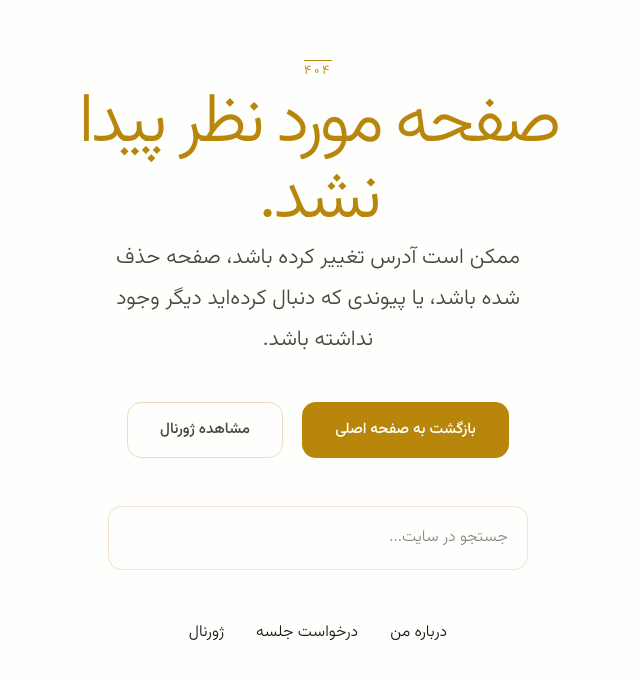
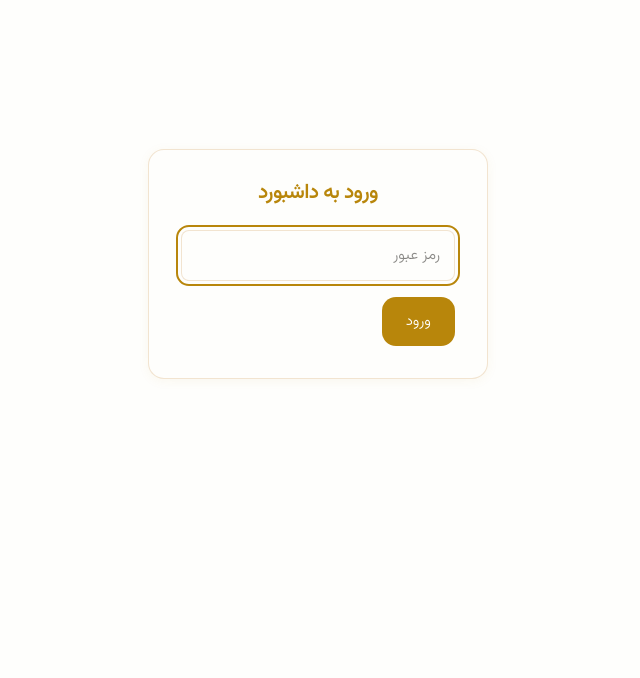
Before and after one commit to sadeghgoli95-bot/golroo, a Next.js app: page /dashboard/login in a window 1280 px wide. Before the commit this address had no page. Shown: the part 136-814 px from the top of the page, without its empty margins (322-962 px from the left). Built offline with nearby package versions, Linux system fonts and the light colour scheme.

Commit message:
feat: analytics dashboard suite, remove legacy content pages

```diff
--- a/app/api/cron/snapshot/route.ts
+++ b/app/api/cron/snapshot/route.ts
@@ -1,15 +1,19 @@
 import { NextRequest, NextResponse } from "next/server";
 import { captureSnapshot } from "@/lib/analytics/snapshot/captureSnapshot";
+import { getLatestSnapshot } from "@/lib/analytics/snapshot/SnapshotRepository";
 
 /**
  * Same shared-secret convention as app/api/revalidate/route.ts, plus
  * support for Vercel Cron's own Authorization: Bearer <CRON_SECRET>
  * header (vercel.json's crons entry triggers this with GET, no query
  * string) — either form is accepted so this also works when triggered
- * manually or from a GitHub Action.
+ * manually or from a GitHub Action. CRON_SECRET is checked first since
+ * that's the exact env var name Vercel auto-populates the Bearer header
+ * from when it exists; SNAPSHOT_CRON_SECRET is kept as a fallback for
+ * deployments that already set it.
  */
 function isAuthorized(request: NextRequest): boolean {
-  const secret = process.env.SNAPSHOT_CRON_SECRET;
+  const secret = process.env.CRON_SECRET || process.env.SNAPSHOT_CRON_SECRET;
   if (!secret) return false;
 
   const queryToken = request.nextUrl.searchParams.get("secret");
@@ -18,12 +22,25 @@ function isAuthorized(request: NextRequest): boolean {
   return queryToken === secret || authHeader === `Bearer ${secret}`;
 }
 
+function isSameUtcDay(a: Date, b: Date): boolean {
+  return (
+    a.getUTCFullYear() === b.getUTCFullYear() &&
+    a.getUTCMonth() === b.getUTCMonth() &&
+    a.getUTCDate() === b.getUTCDate()
+  );
+}
+
 export async function GET(request: NextRequest) {
   if (!isAuthorized(request)) {
     return NextResponse.json({ error: "Invalid secret" }, { status: 401 });
   }
 
   try {
+    const latest = await getLatestSnapshot();
+    if (latest && isSameUtcDay(new Date(latest.timestamp), new Date())) {
+      return NextResponse.json({ captured: false, skipped: "already-captured-today", snapshot: latest });
+    }
+
     const { snapshot, errors } = await captureSnapshot();
     return NextResponse.json({ captured: true, snapshot, errors });
   } catch (error) {
--- /dev/null
+++ b/app/api/dashboard/auth/login/route.ts
@@ -0,0 +1,40 @@
+import { NextResponse } from "next/server";
+import { isRateLimited } from "@/lib/utils/rateLimit";
+import { createSessionToken, getDashboardPassword, DASHBOARD_SESSION_COOKIE } from "@/lib/dashboard/auth";
+
+const SESSION_MAX_AGE_SECONDS = 60 * 60 * 24 * 30;
+
+export async function POST(request: Request) {
+  const ip = request.headers.get("x-forwarded-for")?.split(",")[0]?.trim() || "unknown";
+  if (isRateLimited(`dashboard-login:${ip}`)) {
+    return NextResponse.json({ error: "too-many-requests" }, { status: 429 });
+  }
+
+  const configuredPassword = getDashboardPassword();
+  if (!configuredPassword) {
+    return NextResponse.json({ error: "dashboard-password-not-configured" }, { status: 503 });
+  }
+
+  let body: Record<string, unknown>;
+  try {
+    body = await request.json();
+  } catch {
+    return NextResponse.json({ error: "invalid-json" }, { status: 400 });
+  }
+
+  const password = typeof body.password === "string" ? body.password : "";
+  if (password !== configuredPassword) {
+    return NextResponse.json({ error: "invalid-password" }, { status: 401 });
+  }
+
+  const token = await createSessionToken();
+  const response = NextResponse.json({ ok: true });
+  response.cookies.set(DASHBOARD_SESSION_COOKIE, token as string, {
+    httpOnly: true,
+    secure: process.env.NODE_ENV === "production",
+    sameSite: "lax",
+    path: "/dashboard",
+    maxAge: SESSION_MAX_AGE_SECONDS,
+  });
+  return response;
+}
--- /dev/null
+++ b/app/api/dashboard/auth/logout/route.ts
@@ -0,0 +1,8 @@
+import { NextResponse } from "next/server";
+import { DASHBOARD_SESSION_COOKIE } from "@/lib/dashboard/auth";
+
+export async function POST() {
+  const response = NextResponse.json({ ok: true });
+  response.cookies.set(DASHBOARD_SESSION_COOKIE, "", { path: "/dashboard", maxAge: 0 });
+  return response;
+}
--- a/app/dashboard/dashboard.css
+++ b/app/dashboard/dashboard.css
@@ -504,6 +504,75 @@
   font-size: 0.85rem;
 }
 
+.dashboard-sidebar-logout {
+  margin-top: auto;
+  padding: 10px 12px;
+  border: 1px solid var(--line);
+  border-radius: var(--radius-sm);
+  background: transparent;
+  color: var(--text-muted);
+  font-size: 0.9rem;
+  font-family: inherit;
+  cursor: pointer;
+  text-align: right;
+  transition: background-color 0.15s ease, color 0.15s ease;
+}
+
+.dashboard-sidebar-logout:hover {
+  background: var(--bg-soft);
+  color: var(--text);
+}
+
+.dashboard-shell--bare {
+  display: flex;
+  align-items: center;
+  justify-content: center;
+}
+
+.dashboard-login {
+  width: 100%;
+  display: flex;
+  align-items: center;
+  justify-content: center;
+  padding: 24px;
+}
+
+.dashboard-login-form {
+  display: flex;
+  flex-direction: column;
+  gap: 16px;
+  width: 100%;
+  max-width: 340px;
+  background: var(--card);
+  border: 1px solid var(--line);
+  border-radius: var(--radius-card);
+  box-shadow: var(--shadow-sm);
+  padding: 32px;
+}
+
+.dashboard-login-title {
+  font-size: 1.3rem;
+  font-weight: 600;
+  margin: 0 0 8px;
+  text-align: center;
+}
+
+.dashboard-login-input {
+  padding: 10px 14px;
+  border: 1px solid var(--line);
+  border-radius: var(--radius-input);
+  background: var(--input-bg);
+  color: var(--text);
+  font-family: inherit;
+  font-size: 0.95rem;
+}
+
+.dashboard-login-error {
+  color: var(--danger);
+  font-size: 0.85rem;
+  margin: 0;
+}
+
 @media print {
   .dashboard-sidebar,
   [data-print-hide] {
--- /dev/null
+++ b/app/dashboard/login/page.tsx
@@ -0,0 +1,71 @@
+"use client";
+
+import { Suspense, useState, type FormEvent } from "react";
+import { useRouter, useSearchParams } from "next/navigation";
+
+function LoginForm() {
+  const router = useRouter();
+  const searchParams = useSearchParams();
+  const [password, setPassword] = useState("");
+  const [error, setError] = useState<string | null>(null);
+  const [loading, setLoading] = useState(false);
+
+  async function handleSubmit(event: FormEvent) {
+    event.preventDefault();
+    setLoading(true);
+    setError(null);
+
+    try {
+      const response = await fetch("/api/dashboard/auth/login", {
+        method: "POST",
+        headers: { "Content-Type": "application/json" },
+        body: JSON.stringify({ password }),
+      });
+
+      if (!response.ok) {
+        const data = await response.json().catch(() => ({}));
+        if (data.error === "invalid-password") setError("رمز عبور اشتباه است");
+        else if (data.error === "too-many-requests") setError("تعداد تلاش‌ها زیاد بود، کمی صبر کنید");
+        else if (data.error === "dashboard-password-not-configured") setError("DASHBOARD_PASSWORD تنظیم نشده است");
+        else setError("خطا در ورود");
+        setLoading(false);
+        return;
+      }
+
+      const from = searchParams.get("from") || "/dashboard";
+      router.replace(from);
+      router.refresh();
+    } catch {
+      setError("خطا در ارتباط با سرور");
+      setLoading(false);
+    }
+  }
+
+  return (
+    <div className="dashboard-login">
+      <form onSubmit={handleSubmit} className="dashboard-login-form">
+        <h1 className="dashboard-login-title">ورود به داشبورد</h1>
+        <input
+          type="password"
+          value={password}
+          onChange={(event) => setPassword(event.target.value)}
+          placeholder="رمز عبور"
+          className="dashboard-login-input"
+          autoFocus
+        />
+        {error && <p className="dashboard-login-error">{error}</p>}
+        <button type="submit" disabled={loading} className="dashboard-button">
+          {loading ? "در حال ورود…" : "ورود"}
+        </button>
+      </form>
+    </div>
+  );
+}
+
+export default function DashboardLoginPage() {
+  return (
+    <Suspense>
+      <LoginForm />
+    </Suspense>
+  );
+}
--- a/components/dashboard/DashboardLayout.tsx
+++ b/components/dashboard/DashboardLayout.tsx
@@ -1,4 +1,7 @@
+"use client";
+
 import type { ReactNode } from "react";
+import { usePathname } from "next/navigation";
 import DashboardSidebar from "./DashboardSidebar";
 
 type DashboardLayoutProps = {
@@ -6,6 +9,12 @@ type DashboardLayoutProps = {
 };
 
 export default function DashboardLayout({ children }: DashboardLayoutProps) {
+  const pathname = usePathname();
+
+  if (pathname === "/dashboard/login") {
+    return <div className="dashboard-shell dashboard-shell--bare">{children}</div>;
+  }
+
   return (
     <div className="dashboard-shell">
       <DashboardSidebar />
--- a/components/dashboard/DashboardSidebar.tsx
+++ b/components/dashboard/DashboardSidebar.tsx
@@ -1,11 +1,18 @@
 "use client";
 
 import Link from "next/link";
-import { usePathname } from "next/navigation";
+import { usePathname, useRouter } from "next/navigation";
 import { dashboardNavigation } from "@/lib/dashboard/navigation";
 
 export default function DashboardSidebar() {
   const pathname = usePathname();
+  const router = useRouter();
+
+  async function handleLogout() {
+    await fetch("/api/dashboard/auth/logout", { method: "POST" });
+    router.replace("/dashboard/login");
+    router.refresh();
+  }
 
   return (
     <aside className="dashboard-sidebar">
@@ -24,6 +31,9 @@ export default function DashboardSidebar() {
           );
         })}
       </nav>
+      <button type="button" onClick={handleLogout} className="dashboard-sidebar-logout">
+        خروج
+      </button>
     </aside>
   );
 }
--- /dev/null
+++ b/lib/dashboard/auth.ts
@@ -0,0 +1,46 @@
+/**
+ * Session token is an HMAC-SHA256 signature over a fixed payload, keyed by
+ * DASHBOARD_PASSWORD — never the password itself in the cookie, and
+ * rotating the password invalidates every existing session automatically
+ * since verification recomputes the signature from the current env var.
+ * Uses Web Crypto (crypto.subtle) so this works unmodified in proxy.ts's
+ * Edge runtime as well as Node route handlers.
+ */
+const SESSION_PAYLOAD = "golroo-dashboard-authenticated";
+
+export const DASHBOARD_SESSION_COOKIE = "golroo_dashboard_session";
+
+export function getDashboardPassword(): string | null {
+  return process.env.DASHBOARD_PASSWORD || null;
+}
+
+function bufferToHex(buffer: ArrayBuffer): string {
+  return Array.from(new Uint8Array(buffer))
+    .map((byte) => byte.toString(16).padStart(2, "0"))
+    .join("");
+}
+
+async function signSessionToken(password: string): Promise<string> {
+  const key = await crypto.subtle.importKey(
+    "raw",
+    new TextEncoder().encode(password),
+    { name: "HMAC", hash: "SHA-256" },
+    false,
+    ["sign"]
+  );
+  const signature = await crypto.subtle.sign("HMAC", key, new TextEncoder().encode(SESSION_PAYLOAD));
+  return bufferToHex(signature);
+}
+
+export async function createSessionToken(): Promise<string | null> {
+  const password = getDashboardPassword();
+  if (!password) return null;
+  return signSessionToken(password);
+}
+
+export async function isValidSessionToken(token: string | null | undefined): Promise<boolean> {
+  const password = getDashboardPassword();
+  if (!password || !token) return false;
+  const expected = await signSessionToken(password);
+  return token === expected;
+}
--- a/proxy.ts
+++ b/proxy.ts
@@ -1,8 +1,22 @@
 import { NextResponse } from "next/server";
 import type { NextRequest } from "next/server";
+import { DASHBOARD_SESSION_COOKIE, isValidSessionToken } from "@/lib/dashboard/auth";
 
-// eslint-disable-next-line @typescript-eslint/no-unused-vars
-export function proxy(request: NextRequest) {
+const DASHBOARD_LOGIN_PATH = "/dashboard/login";
+
+export async function proxy(request: NextRequest) {
+  const { pathname } = request.nextUrl;
+
+  if (pathname.startsWith("/dashboard") && pathname !== DASHBOARD_LOGIN_PATH) {
+    const token = request.cookies.get(DASHBOARD_SESSION_COOKIE)?.value;
+    const authorized = await isValidSessionToken(token);
+    if (!authorized) {
+      const loginUrl = new URL(DASHBOARD_LOGIN_PATH, request.url);
+      loginUrl.searchParams.set("from", pathname);
+      return NextResponse.redirect(loginUrl);
+    }
+  }
+
   const response = NextResponse.next();
   response.headers.set("X-Powered-By", "Golroo");
   return response;
```
